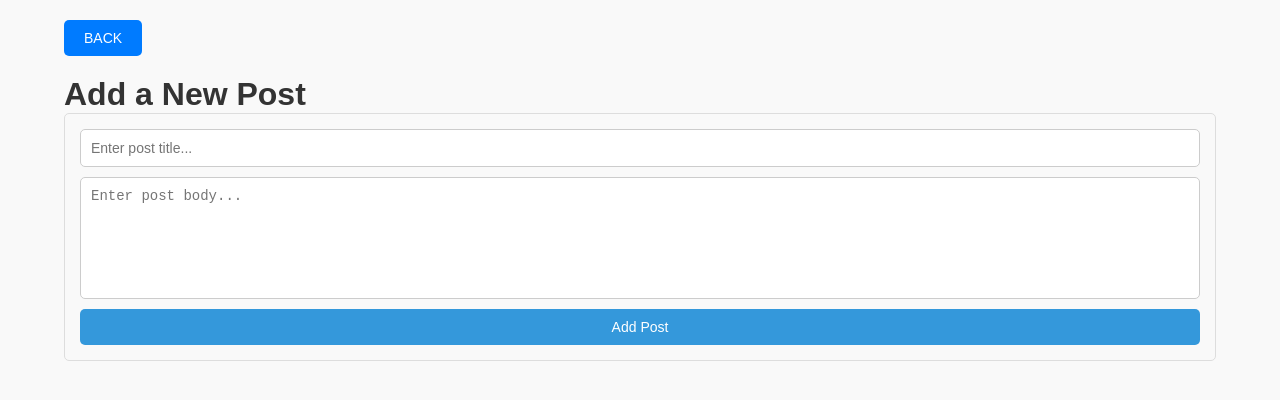
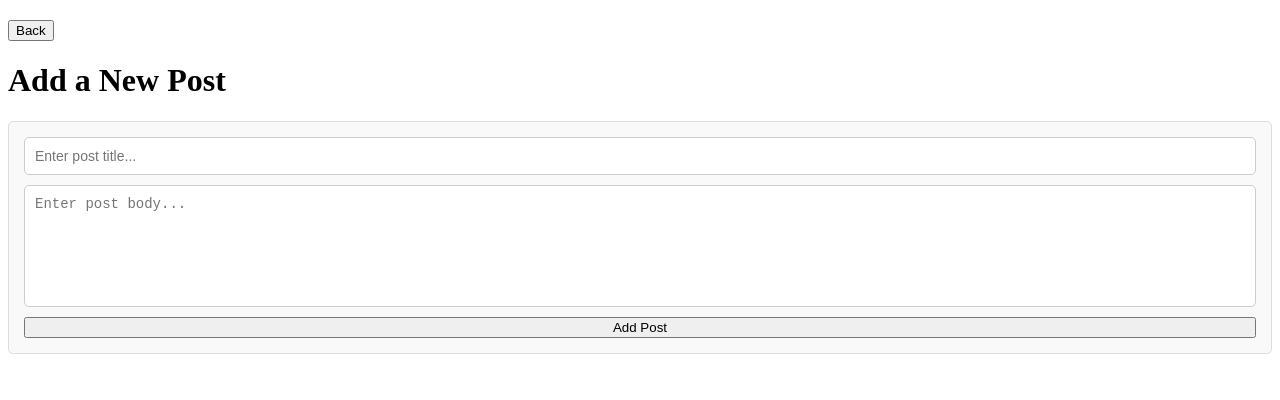
Before and after one commit to OriVered/Posts-Feed-Paygilant, a React (Create React App) app in the folder client/: page /add-post in a window 1280 px wide. Shown: the top 400 px of the page. Built offline with nearby package versions, Linux system fonts and the light colour scheme; no server answers.

Commit message:
Modified scss architecture: update generic grid, card, buttons

```diff
--- a/client/src/assets/styles/Home.scss
+++ b/client/src/assets/styles/Home.scss
@@ -1,20 +1,21 @@
+@import "./variables.scss";
+@import "./global.scss";
+
+.home {
+
+}
+
 .toolbar {
     display: flex;
     align-items: center;
     justify-content: space-between;
+    margin-top: $spacing-medium;
+
+}
+
+.posts {
+    display: grid;
+    grid-template-columns: repeat(auto-fit, minmax(300px, 1fr));
+    gap: 20px;
     margin-top: 20px;
-
-    .add-post-button {
-        background-color: #007bff;
-        color: white;
-        border: none;
-        padding: 10px 20px;
-        border-radius: 5px;
-        cursor: pointer;
-        font-size: 16px;
-    }
-
-    .add-post-button:hover {
-        background-color: #0056b3;
-    }
 }
--- a/client/src/assets/styles/global.scss
+++ b/client/src/assets/styles/global.scss
@@ -1,56 +1,27 @@
-body {
-    margin: 0;
-    font-family: Arial, sans-serif;
-    background-color: #f9f9f9;
-    color: #333;
+@import "./variables.scss";
+@import "./mixins.scss";
+
+// Buttons
+.button {
+    @include button-style($primary-color, darken($primary-color, 10%));
 }
 
-h1, h2, p {
-    margin: 0;
+// Cards
+.card {
+    background-color: white;
+    padding: $spacing-medium;
+    border-radius: $border-radius;
+    box-shadow: 0 2px 5px rgba(0, 0, 0, 0.1);
+    margin: $spacing-medium 0;
 }
 
-.container {
-    width: 90%;
-    max-width: 1200px;
-    margin: 0 auto;
+// Error Messages
+.error-message {
+    background-color: $error-color;
+    color: white;
+    padding: $spacing-small $spacing-medium;
+    text-align: center;
+    font-size: 14px;
+    border-radius: $border-radius;
+    margin: $spacing-small 0;
 }
-
-.back-button {
-    display: inline-block;
-    padding: 10px 20px;
-    margin-bottom: 20px;
-    border: none;
-    background-color: #007bff;
-    color: white;
-    border-radius: 5px;
-    cursor: pointer;
-    text-transform: uppercase;
-
-    &:hover {
-        background-color: #0056b3;
-    }
-}
-
-button {
-    padding: 10px 15px;
-    background-color: #3498db;
-    color: white;
-    border: none;
-    border-radius: 5px;
-    cursor: pointer;
-    font-size: 14px;
-
-    &:hover {
-        background-color: #2980b9;
-    }
-}
-
-.error-message {
-    background-color: #ff0004;
-    color: rgb(0, 0, 0);
-    padding: 10px 20px;
-    text-align: center;
-    font-size: 16px;
-    border-radius: 5px;
-    margin: 10px 0;
-}
--- /dev/null
+++ b/client/src/assets/styles/mixins.scss
@@ -0,0 +1,22 @@
+// Center Flexbox
+@mixin flex-center {
+    display: flex;
+    justify-content: center;
+    align-items: center;
+}
+
+// Button Style
+@mixin button-style($bg-color, $hover-color) {
+    padding: $spacing-small $spacing-medium;
+    border: none;
+    border-radius: $border-radius;
+    font-size: 14px;
+    font-weight: bold;
+    cursor: pointer;
+    background-color: $bg-color;
+    color: white;
+
+    &:hover {
+        background-color: $hover-color;
+    }
+}
--- /dev/null
+++ b/client/src/assets/styles/variables.scss
@@ -0,0 +1,21 @@
+// Colors
+$primary-color: #1da1f2;
+$secondary-color: #657786;
+$background-color: #f5f8fa;
+$light-gray: #e1e8ed;
+$dark-gray: #14171a;
+$error-color: #e0245e;
+
+// Fonts
+$font-family: "Helvetica Neue", Arial, sans-serif;
+
+// Borders
+$border-radius: 16px;
+
+// Spacing
+$spacing-small: 8px;
+$spacing-medium: 16px;
+$spacing-large: 24px;
+
+// Breakpoints
+$breakpoint-mobile: 768px;
--- a/client/src/pages/Home.jsx
+++ b/client/src/pages/Home.jsx
@@ -1,9 +1,10 @@
-import React, { useState, useCallback, useEffect } from "react";
+import React, { useState, useEffect, useCallback } from "react";
 import { useNavigate } from "react-router-dom";
 import { HOME_TEXTS, ADD_POST_TEXTS } from "../consts/texts";
 import "../assets/styles/Home.scss";
+import Api from "../api/Api";
+import Card from "../components/Card";
 import SearchBar from "../components/SearchBar";
-import Card from "../components/Card";
 import { usePostsContext } from "../contexts/PostsContext";
 import { useLoaderContext } from "../contexts/LoaderContext";
 
@@ -20,32 +21,45 @@ import { useLoaderContext } from "../contexts/LoaderContext";
  * <Home />
  */
 const Home = () => {
-    const { posts } = usePostsContext(); // Get posts from context
-    const { error } = useLoaderContext(); // Get error from context
+    const { posts, setPosts } = usePostsContext();
+    const { setLoading, setError, error } = useLoaderContext();
     const navigate = useNavigate();
     const [query, setQuery] = useState(""); // Search query state
     const [filteredPosts, setFilteredPosts] = useState([]); // Filtered posts state
 
-    // Update filtered posts whenever `posts` changes or `query` changes
     useEffect(() => {
-        const lowerCaseQuery = query.toLowerCase();
-        const filtered = posts.filter((post) =>
-            post.title.toLowerCase().includes(lowerCaseQuery)
-        );
-        setFilteredPosts(filtered);
-    }, [posts, query]);
+        const fetchPosts = async () => {
+            try {
+                const postsData = await Api.fetchPosts(setLoading, setError);
+                setPosts(postsData || []);
+                setFilteredPosts(postsData || []); // Initialize filtered posts
+            } catch (err) {
+                setError(HOME_TEXTS.ERROR_FETCH);
+            }
+        };
+
+        fetchPosts();
+    }, [setPosts, setLoading, setError]);
 
     /**
-     * Updates the search query.
+     * Filters posts based on the search query.
      *
      * @param {string} searchQuery - The current search query.
      */
-    const handleQueryChange = useCallback((searchQuery) => {
-        setQuery(searchQuery); // Update the query state
-    }, []);
+    const handleQueryChange = useCallback(
+        (searchQuery) => {
+            setQuery(searchQuery);
+            const lowerCaseQuery = searchQuery.toLowerCase();
+            const filtered = posts.filter((post) =>
+                post.title.toLowerCase().includes(lowerCaseQuery)
+            );
+            setFilteredPosts(filtered);
+        },
+        [posts]
+    );
 
     return (
-        <div className="home container">
+        <div className="home">
             <h1>{HOME_TEXTS.TITLE}</h1>
 
             {/* Error message */}
@@ -55,7 +69,7 @@ const Home = () => {
             <SearchBar query={query} onQueryChange={handleQueryChange} />
 
             {/* Add Post Button */}
-            <button className="add-post-button" onClick={() => navigate("/add-post")}>
+            <button className="button" onClick={() => navigate("/add-post")}>
                 {ADD_POST_TEXTS.BUTTON}
             </button>
 
```
Also changed, not shown: client/src/assets/styles/ErrorMessage.scss (deleted, +0 -9 lines).
